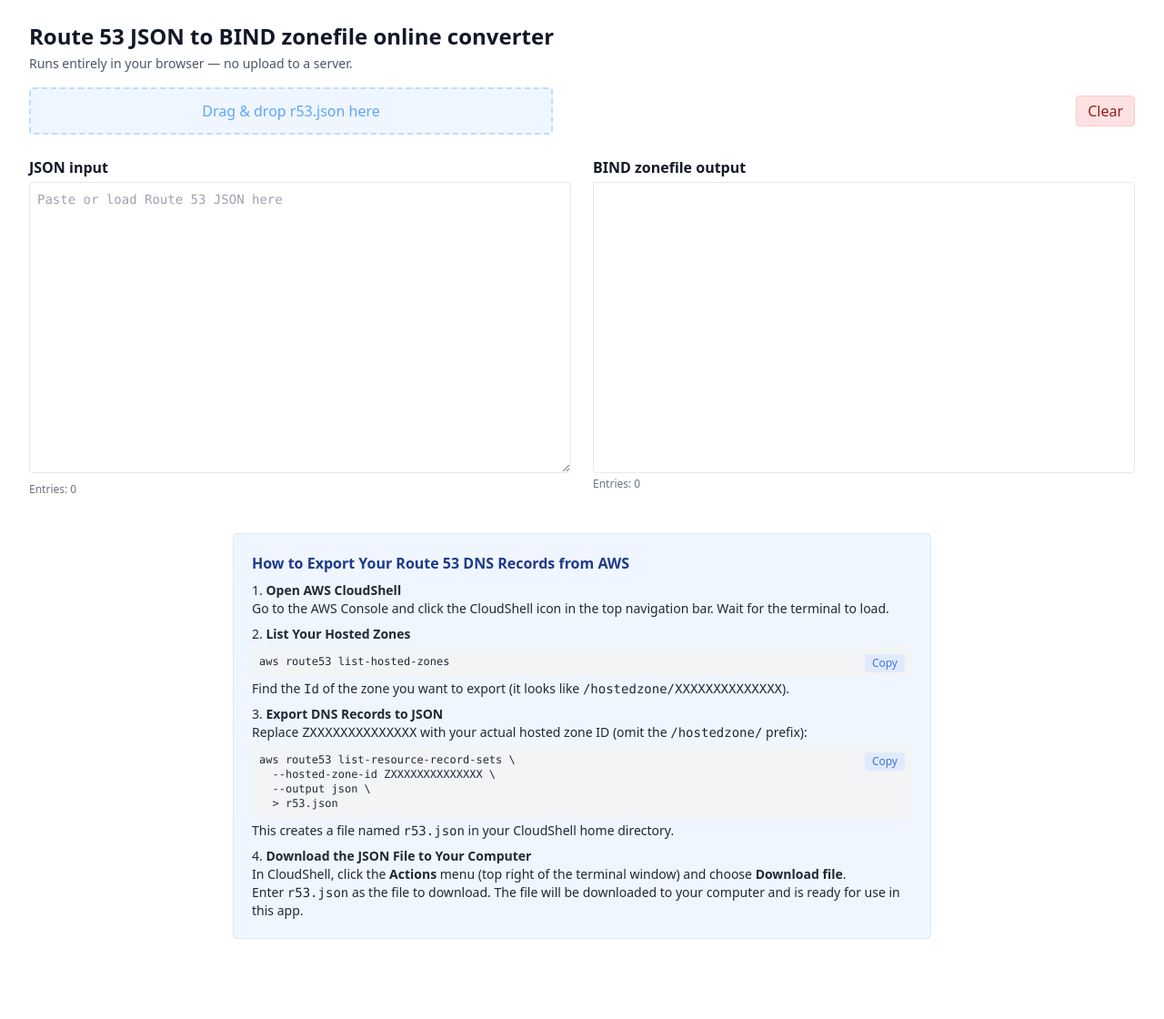
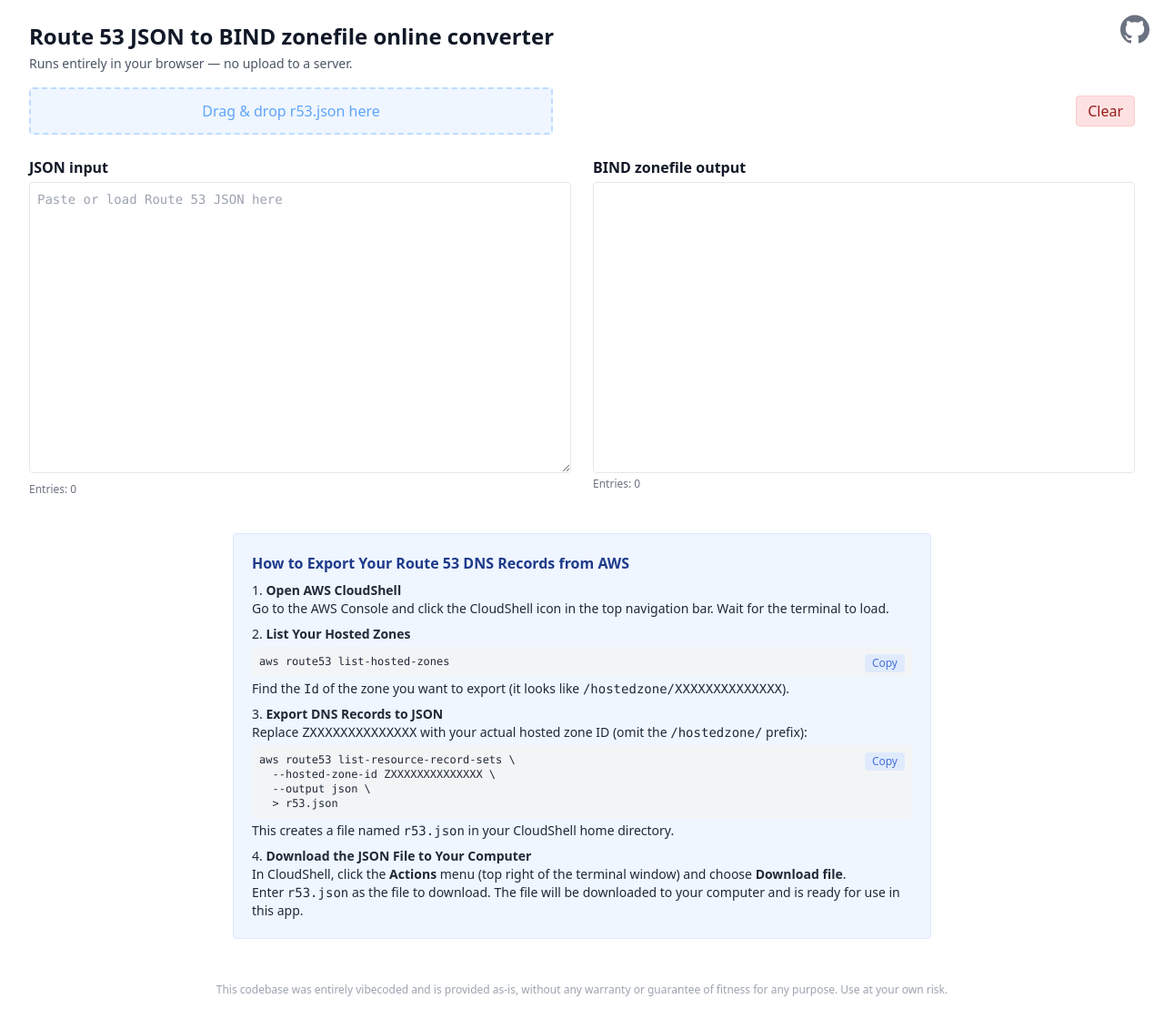
Before and after one commit to bcismariu/route53-to-bind-zone, a plain HTML site: page index.html in a window 1280 px wide. Shown: the whole page at 91% size. Before the commit the page ends 1056 px from the top, so only its background shows below. Drawn offline with nearby package versions, Linux system fonts and the light colour scheme.

Commit message:
docs: add live demo url to README, add disclaimer to footer; chore: remove unneeded comments from main.js

```diff
--- a/index.html
+++ b/index.html
@@ -21,6 +21,15 @@
                 style="min-height:2.5rem;">
                 <span>Drag & drop r53.json here</span>
             </div>
+            <!-- GitHub icon link in top right corner -->
+            <a href="https://github.com/bcismariu/route53-to-bind-zone" target="_blank" rel="noopener noreferrer"
+                class="fixed top-4 right-4 z-50 text-gray-500 hover:text-black transition-colors"
+                aria-label="GitHub Repository">
+                <svg xmlns="http://www.w3.org/2000/svg" width="32" height="32" viewBox="0 0 24 24" fill="currentColor">
+                    <path
+                        d="M12 0.297c-6.63 0-12 5.373-12 12 0 5.303 3.438 9.8 8.205 11.387 0.6 0.113 0.82-0.258 0.82-0.577 0-0.285-0.011-1.04-0.017-2.04-3.338 0.726-4.042-1.61-4.042-1.61-0.546-1.387-1.333-1.756-1.333-1.756-1.089-0.745 0.083-0.729 0.083-0.729 1.205 0.084 1.84 1.236 1.84 1.236 1.07 1.834 2.809 1.304 3.495 0.997 0.108-0.775 0.418-1.305 0.762-1.605-2.665-0.305-5.466-1.334-5.466-5.931 0-1.31 0.469-2.381 1.236-3.221-0.124-0.303-0.535-1.523 0.117-3.176 0 0 1.008-0.322 3.301 1.23 0.957-0.266 1.983-0.399 3.003-0.404 1.02 0.005 2.047 0.138 3.006 0.404 2.291-1.553 3.297-1.23 3.297-1.23 0.653 1.653 0.242 2.873 0.119 3.176 0.77 0.84 1.235 1.911 1.235 3.221 0 4.609-2.804 5.624-5.475 5.921 0.43 0.372 0.823 1.102 0.823 2.222 0 1.606-0.015 2.898-0.015 3.293 0 0.322 0.216 0.694 0.825 0.576 4.765-1.589 8.199-6.085 8.199-11.386 0-6.627-5.373-12-12-12z" />
+                </svg>
+            </a>
             <div class="flex-1"></div>
             <button id="clearBtn"
                 class="ml-auto px-3 py-1 rounded bg-red-100 hover:bg-red-200 text-red-800 border border-red-200">Clear</button>
@@ -98,6 +107,12 @@
         </div>
     </div>
     <script src="main.js"></script>
+
+    <!-- Footer disclaimer -->
+    <footer class="mt-12 text-center text-xs text-gray-400">
+        This codebase was entirely vibecoded and is provided as-is, without any warranty or guarantee of fitness for any
+        purpose. Use at your own risk.
+    </footer>
     <script>
         // Copy button logic for AWS instructions
         document.addEventListener('DOMContentLoaded', function () {
```
Also changed, not shown: main.js (+0 -21 lines), 1 other file.
